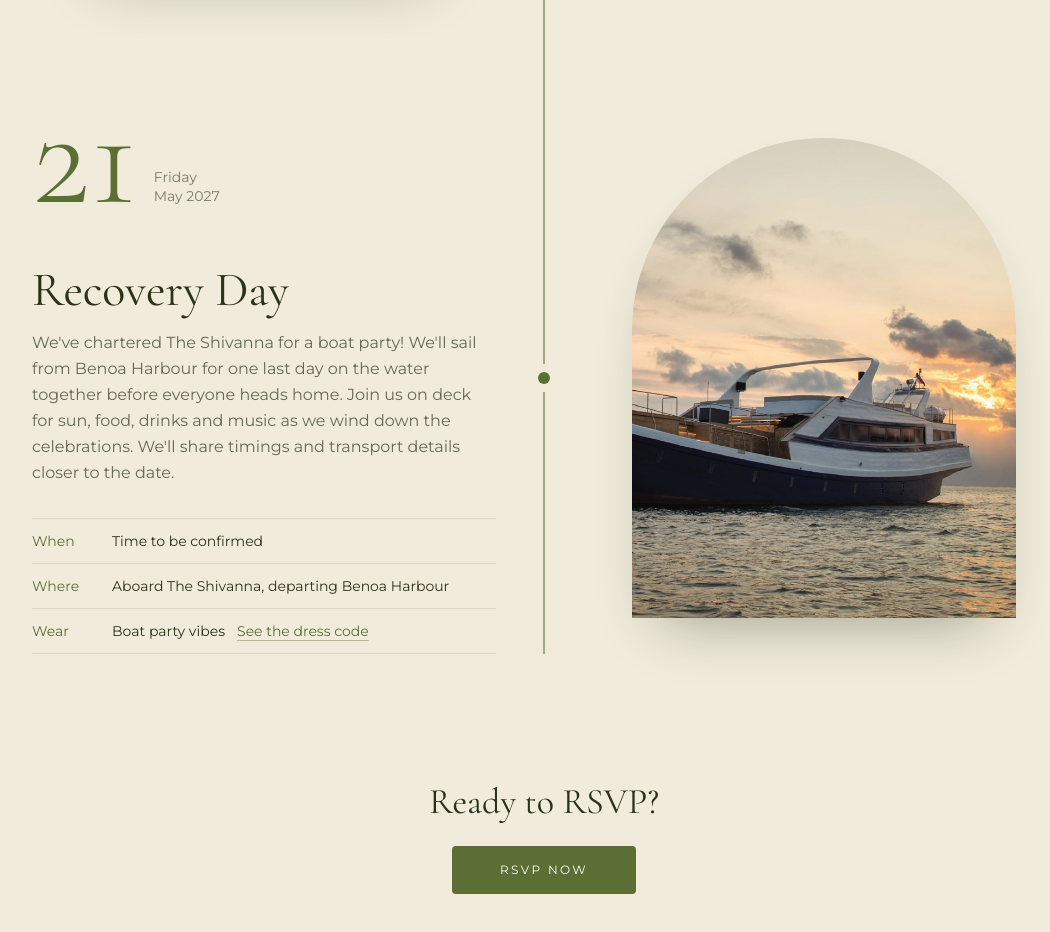
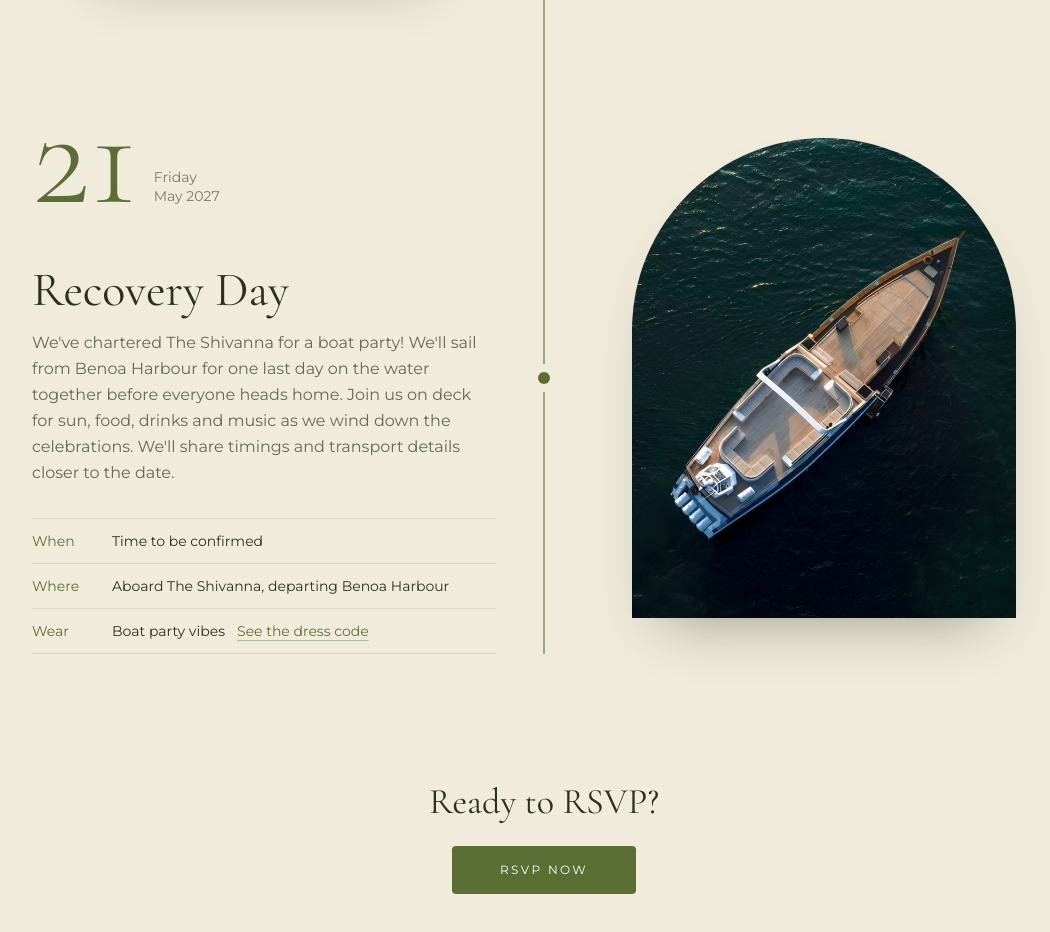
Before and after one commit to dinalp/wedding-website, a Next.js app: page / in a window 1280 px wide. Shown: the part 5980-6912 px from the top of the page, without its empty margins (96-1146 px from the left). Built offline with nearby package versions, Linux system fonts and the light colour scheme.

Commit message:
Use golden-hour aerial of The Shivanna so the whole boat fits the Recovery Day arch

```diff
--- a/src/components/schedule.tsx
+++ b/src/components/schedule.tsx
@@ -55,8 +55,8 @@ const DAYS = [
     weekday: "Friday",
     title: "Recovery Day",
     photo: "/photos/shivanna.jpg",
-    alt: "The Shivanna, a phinisi-style yacht, on the water off Bali at sunset",
-    objectPosition: "85% 50%",
+    alt: "Aerial view of The Shivanna, a phinisi-style yacht, on the water off Bali at golden hour",
+    objectPosition: "60% 50%",
     body: "We've chartered The Shivanna for a boat party! We'll sail from Benoa Harbour for one last day on the water together before everyone heads home. Join us on deck for sun, food, drinks and music as we wind down the celebrations. We'll share timings and transport details closer to the date.",
     details: [
       ["When", "Time to be confirmed"],
```
Also changed, not shown: public/photos/shivanna.jpg.
